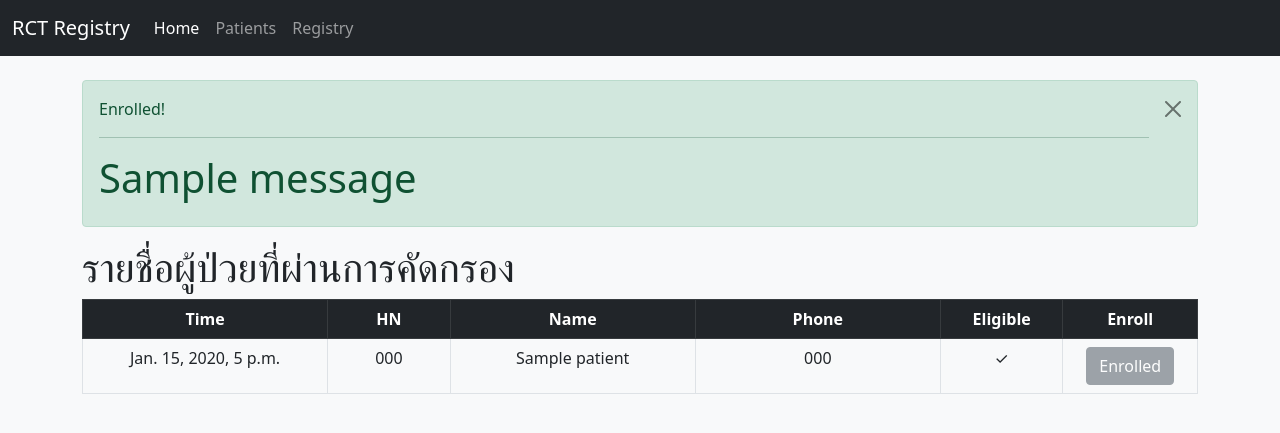
After one commit to poonnakarn/rct-randomizer, a Django app: page /screened/ in a window 1280 px wide. The commit adds this page. Shown: the top 433 px of the page. Run offline with Django 3.2, Linux system fonts and the light colour scheme; tables that the repository leaves empty hold one stand-in row (values such as "Sample post"); one stand-in notice (Sample message) is shown; parts of the project's set-up code (start-up, migrations or seed data) failed here and were passed over.

Commit message:
Complete enrollment system

```diff
--- a/django_project/urls.py
+++ b/django_project/urls.py
@@ -1,9 +1,7 @@
 from django.contrib import admin
-from django.urls import path
-from registry import views
+from django.urls import path, include
 
 urlpatterns = [
     path('admin/', admin.site.urls),
-    path("screening/", views.screening, name="screening"),
-    # path("enroll/", views.enroll, name="enroll"),
+    path("", include("registry.urls"))
 ]
--- a/registry/models.py
+++ b/registry/models.py
@@ -26,6 +26,8 @@ class Patient(models.Model):
 
     eligible = models.BooleanField()
 
+    enrolled = models.BooleanField(default=False)
+
     def __str__(self):
         return self.hospital_number
 
@@ -34,6 +36,7 @@ class Sequence(models.Model):
     arm = models.CharField(max_length=10)
     patient = models.OneToOneField(
         Patient, null=True, default=None, on_delete=models.CASCADE)
+    time = models.DateTimeField(null=True, default=None)
 
     def __str__(self):
         return self.arm
--- /dev/null
+++ b/registry/templates/screened.html
@@ -0,0 +1,67 @@
+{% extends 'base.html' %}
+{% load static %}
+
+{% block title %}
+<title>CCEC RCT Registry</title>
+{% endblock title %}
+
+{% block content %}
+<div class="container">
+<div>
+  </br>
+  {% if messages %}
+    {% for message in messages %}
+      <div class="alert alert-success alert-dismissible fade show" role="alert">
+        <p>Enrolled!</p>
+        <hr>
+        <h1>{{ message }}</h1>
+        <button type="button" class="btn-close" data-bs-dismiss="alert" aria-label="Close"></button>
+      </div>
+    {% endfor %}
+  {% endif %}
+
+  <h1>{{ welcome_text }}</h1>
+</div>
+
+
+<table class="table text-center table-bordered">
+  <thead class="table-dark">
+    <tr>
+      <th class="col-2">Time</th>
+      <th class="col-1">HN</th>
+      <th class="col-2">Name</th>
+      <th class="col-2">Phone</th>
+      <th class="col-1">Eligible</th>
+      <th class="col-1">Enroll</th>
+    </tr>
+  </thead>
+  <tbody>
+    {% for patient in patients %}
+      <tr>
+        <td>{{patient.time}}</td>
+        <td>{{patient.hospital_number}}</td>
+        <td>{{patient.name}}</td>
+        <td>{{patient.phone_number}}</td>
+        <td>
+          {% if patient.eligible == True %}
+            ✓
+          {% else %}
+            X
+          {% endif %}
+        </td>
+        <td>
+          {% if patient.eligible == True and patient.enrolled == False %}
+            <a href="{% url 'enroll_patient' patient.id %}">
+              <button class="btn btn-primary">Enroll</button>
+            </a>
+          {% elif patient.eligible == True and patient.enrolled == True %}
+            <button class="btn btn-secondary" disabled>Enrolled</button>
+          {% endif %}
+        </td>
+      </tr>
+    {% endfor %}
+  </tbody>
+</table>
+
+</div>
+{% endblock content %}
--- /dev/null
+++ b/registry/urls.py
@@ -0,0 +1,9 @@
+from django.urls import path
+from registry import views
+
+urlpatterns = [
+    path("", views.screening, name="screening"),
+    path("enroll_list/", views.enroll_list, name="enroll_list"),
+    path("screened/", views.screened, name="screened"),
+    path("enroll/<patient_id>", views.enroll_patient, name="enroll_patient"),
+]
--- a/registry/views.py
+++ b/registry/views.py
@@ -4,7 +4,7 @@ import io
 from .models import Sequence, Patient
 from django.contrib import messages
 from .forms import PatientForm
-import logging
+import datetime
 
 
 def screening(request):
@@ -26,7 +26,7 @@ def screening(request):
     # handling POST
     if request.method == "POST":
 
-        all_sequences = Sequence.objects.all()
+        # all_sequences = Sequence.objects.all()
         form = PatientForm(request.POST or None)
         # arm = None
         # hn = None
@@ -54,16 +54,14 @@ def screening(request):
         return redirect("screening")
 
 
-def enroll(request):
+def enroll_list(request):
 
-    template = "screening.html"
+    template = "enroll_list.html"
     data = Sequence.objects.all().order_by('id')
-    patient_form = PatientForm()
 
     context = {
-        "welcome_text": "ยินดีต้อนรับสู่ CCEC RCT Registry",
+        "welcome_text": "ตารางการ Randomization",
         'sequences': data,
-        'patient_form': patient_form,
     }
 
     # handling GET
@@ -72,61 +70,67 @@ def enroll(request):
 
     # handling POST
     if request.method == "POST":
-        if 'addcsv' in request.POST:
 
-            csv_file = request.FILES.get('file', False)
+        csv_file = request.FILES.get('file', False)
 
-            if not csv_file:
-                messages.error(request, "Please upload CSV file!")
-                return redirect("enroll")
+        if not csv_file:
+            messages.error(request, "Please upload CSV file!")
+            return redirect("enroll_list")
 
-            if not csv_file.name.endswith('.csv'):
-                messages.error(request, "Only CSV files are supported!")
-                return redirect("enroll")
+        if not csv_file.name.endswith('.csv'):
+            messages.error(request, "Only CSV files are supported!")
+            return redirect("enroll_list")
 
-            data_set = csv_file.read().decode('UTF-8')
+        data_set = csv_file.read().decode('UTF-8')
 
-            io_string = io.StringIO(data_set)
+        io_string = io.StringIO(data_set)
 
-            # skip the header
-            next(io_string)
+        # skip the header
+        next(io_string)
 
-            for row in csv.reader(io_string, delimiter=','):
-                p = Sequence.objects.create(
-                    arm=row[1],
-                    patient=None
-                )
+        for row in csv.reader(io_string, delimiter=','):
+            p = Sequence.objects.create(
+                arm=row[1],
+                patient=None
+            )
 
-            messages.success(request, "Added random sequence!")
+        messages.success(request, "Random sequence added!")
 
-            return redirect("screening")
-        elif 'addpatient' in request.POST:
+        return redirect("enroll_list")
 
-            all_sequences = Sequence.objects.all()
-            form = PatientForm(request.POST or None)
-            # arm = None
-            # hn = None
-            if form.is_valid():
-                if len(form.instance.inclusion) == 3 and len(form.instance.exclusion) == 0:
-                    form.instance.eligible = True
-                    messages.success(request, 'Success ผู้ป่วย ' +
-                                     form.instance.hospital_number + ' ผ่านการ Screening')
-                else:
-                    form.instance.eligible = False
-                    messages.error(request, 'Fail ผู้ป่วย ' +
-                                   form.instance.hospital_number + ' ไม่ผ่านการ Screening')
 
-                form.save()
+def screened(request):
+    template = "screened.html"
+    data = Patient.objects.order_by('-eligible', 'enrolled', '-time')
 
-            else:
-                messages.error(request, "Fail: กรุณาเลือก inclusion/exclusion")
-            # for sequence in all_sequences:
-            #     if not sequence.patient:
-            #         p = form.save()
-            #         sequence.patient = p
-            #         arm = sequence.arm
-            #         hn = p.hospital_number
-            #         sequence.save()
-            #         break
+    context = {
+        "welcome_text": "รายชื่อผู้ป่วยที่ผ่านการคัดกรอง",
+        'patients': data,
+    }
 
-            return redirect("screening")
+    # handling GET
+    return render(request, template, context)
+
+
+def enroll_patient(request, patient_id):
+    patient = Patient.objects.get(pk=patient_id)
+
+    all_sequences = Sequence.objects.all().order_by('id')
+
+    for sequence in all_sequences:
+        if not sequence.patient:
+            sequence.patient = patient
+            sequence.time = datetime.datetime.now()
+            arm = sequence.arm
+            hn = patient.hospital_number
+            sequence.save()
+
+            patient.enrolled = True
+            patient.save()
+
+            messages.success(request, 'ผู้ป่วย ' + hn +
+                             ' ถูกจัดเข้ากลุ่ม ' + arm)
+
+            break
+
+    return redirect("screened")
--- a/templates/base.html
+++ b/templates/base.html
@@ -12,17 +12,20 @@
 
     <nav class="navbar navbar-expand-lg navbar-dark bg-dark">
       <div class="container-fluid">
-        <a class="navbar-brand" href="#">RCT Registry</a>
+        <a class="navbar-brand" href="{% url 'screening' %}">RCT Registry</a>
         <button class="navbar-toggler" type="button" data-bs-toggle="collapse" data-bs-target="#navbarSupportedContent" aria-controls="navbarSupportedContent" aria-expanded="false" aria-label="Toggle navigation">
           <span class="navbar-toggler-icon"></span>
         </button>
         <div class="collapse navbar-collapse" id="navbarSupportedContent">
           <ul class="navbar-nav me-auto mb-2 mb-lg-0">
             <li class="nav-item">
-              <a class="nav-link active" aria-current="page" href="#">Home</a>
+              <a class="nav-link active" aria-current="page" href="{% url 'screening' %}">Home</a>
             </li>
             <li class="nav-item">
-              <a class="nav-link" href="#">About</a>
+              <a class="nav-link" href="{% url 'screened' %}">Patients</a>
+            </li>
+            <li class="nav-item">
+              <a class="nav-link" href="{% url 'enroll_list' %}">Registry</a>
             </li>
           </ul>
         </div>
```
Also changed, not shown: registry/templates/enroll.html (deleted, +0 -95 lines), registry/templates/enroll_list.html (added, +75 -0 lines), registry/migrations/0001_initial.py, registry/migrations/0002_auto_20211120_1744.py (deleted), registry/migrations/0003_auto_20211120_1748.py (deleted), registry/migrations/0004_auto_20211120_1749.py (deleted), registry/migrations/0005_alter_patient_eligible.py (deleted), registry/migrations/0006_auto_20211120_1806.py (deleted).
